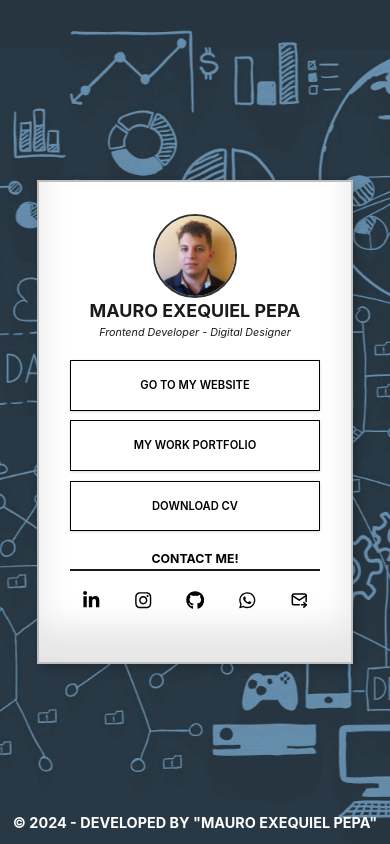
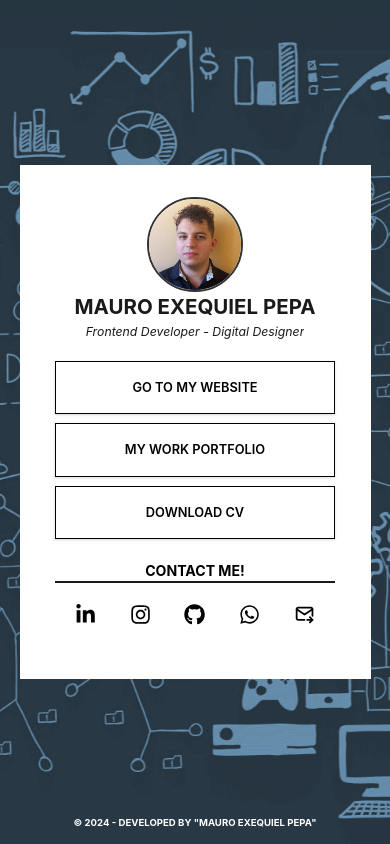
Before and after one commit to PEPAXD/LinkTree_DevMp, a React (Vite) app: page / in a window 390 px wide. Built offline with nearby package versions, Linux system fonts and the light colour scheme.

Commit message:
fixResponsive

```diff
--- a/src/components/styles/App.scss
+++ b/src/components/styles/App.scss
@@ -27,7 +27,7 @@
   justify-content: center;
 
   width: 30%;
-  height: auto;
+
 
 
 }
@@ -46,9 +46,7 @@
 
   background: white;
 
-  box-shadow: inset 0 -3em 3em rgba(0,0,0,0.1),
-  0 0  0 2px rgb(190, 190, 190),
-  0.3em 0.3em 1em rgba(0,0,0,0.3);
+
   transition: all 0.25s ease;
 }
 
@@ -131,7 +129,7 @@
   }
 }
 
-@media screen and (max-width: 1000px){
+@media screen and (max-width: 1100px){
   .container{
     width: 50%;
 
@@ -147,9 +145,22 @@
   }
 }
 
-@media screen and (max-width: 500px){
+@media screen and (max-width: 550px){
   .container{
     width: 80%;
+    font-size: 0.9em;
+  }
+}
+
+@media screen and (max-width: 400px){
+  .container{
+    width: 90%;
+    font-size: 0.8em;
+  }
+}
+
+@media screen and (max-width: 300px){
+  .container{
     font-size: 0.7em;
   }
 }
--- a/src/index.css
+++ b/src/index.css
@@ -19,6 +19,7 @@
   outline: none;
   border: none;
   text-decoration: none;
+  overflow: hidden;
 
 }
 
@@ -47,8 +48,14 @@ footer {
   height: 5%;
   width: 100%;
 
-  font-size: 0.9em;
+  font-size: 0.8em;
   text-transform: uppercase;
   font-weight: bold;
   color: #fff;
 }
+
+@media screen and (max-width: 400px){
+  footer {
+    font-size: 0.6em;
+  }
+}
```
